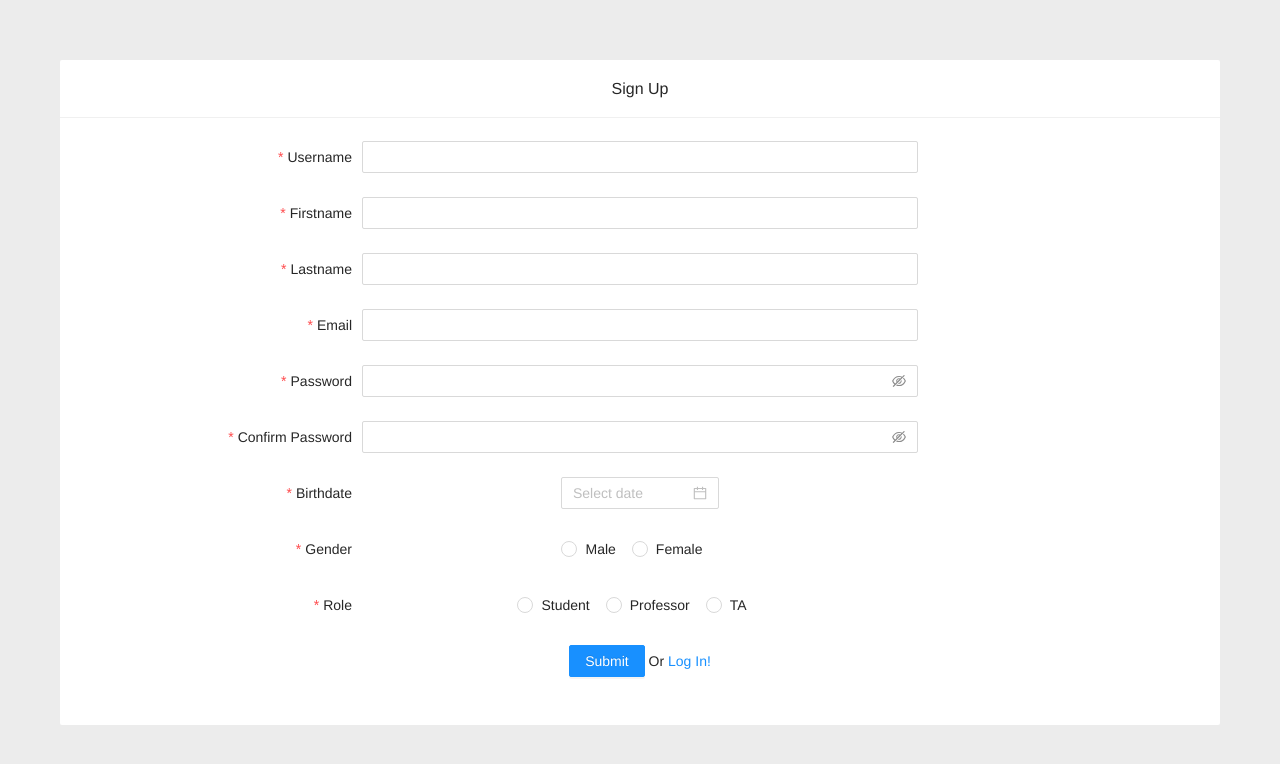
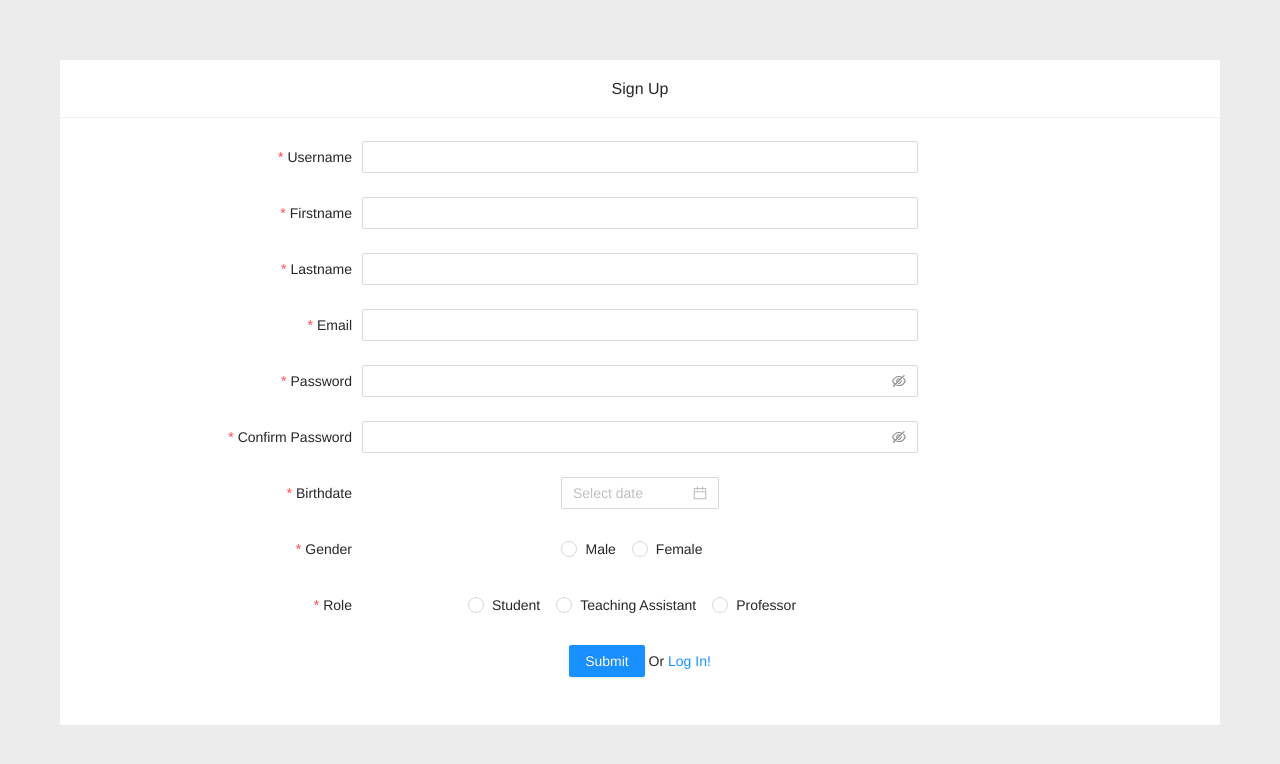
Before and after one commit to tameemalaa/Edvance, a Vue app in the folder client/: page /signup in a window 1280 px wide. Shown: the top 764 px of the page. Built offline with nearby package versions, Linux system fonts and the light colour scheme; what vue-cookies would draw is missing.

Commit message:
Fix: New Role format added to frontend

```diff
--- a/client/src/views/SignUp.vue
+++ b/client/src/views/SignUp.vue
@@ -84,9 +84,9 @@
         </a-form-item>
         <a-form-item  label="Role" :colon="false" :rules="[{ required: true }]" :name="['User', 'role']">
           <a-radio-group v-model:value="formState.User.role">
-            <a-radio value="student">Student</a-radio>
-            <a-radio value="professor" >Professor</a-radio>
-            <a-radio value="TA" >TA</a-radio>
+            <a-radio value=1>Student</a-radio>
+            <a-radio value=2 >Teaching Assistant</a-radio>
+            <a-radio value=3 >Professor</a-radio>
           </a-radio-group>
         </a-form-item>
         <a-form-item :wrapper-col="{ ...layout.wrapperCol, offset: 6 }">
```
